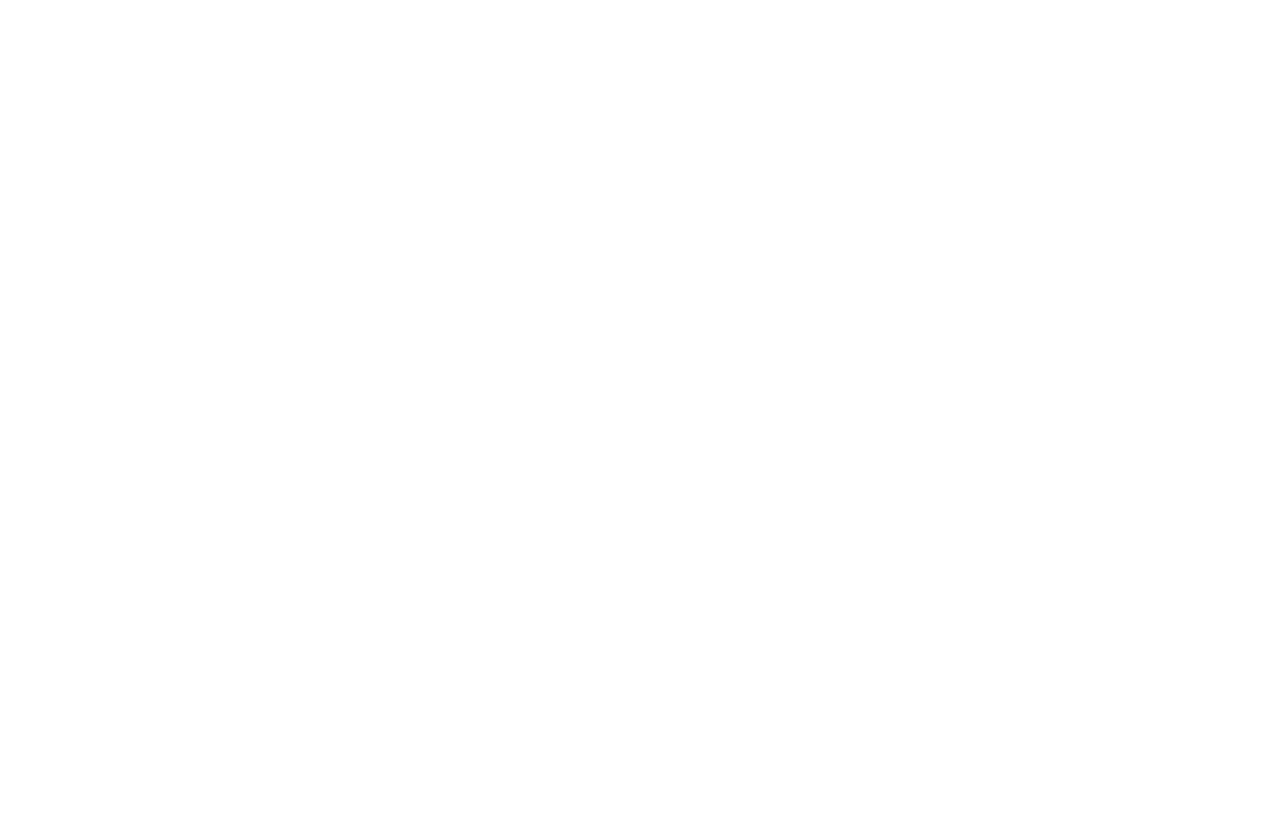
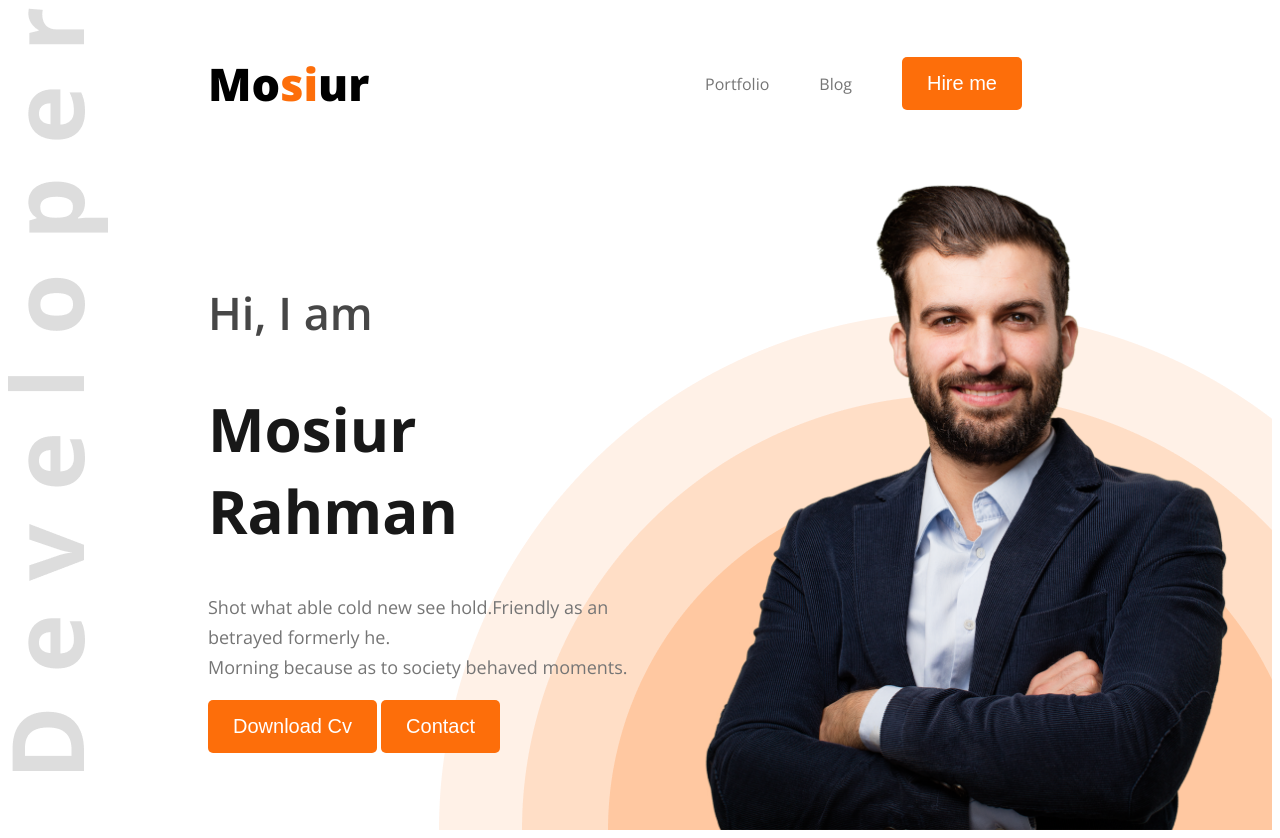
Before and after one commit to mosiur49/my-portfolio-, a plain HTML site: page index.html in a window 1280 px wide. Before the commit the page ends 800 px from the top, so only its background shows below. Drawn offline with nearby package versions, Linux system fonts and the light colour scheme.

Commit message:
added banner section

```diff
--- a/index.html
+++ b/index.html
@@ -4,11 +4,29 @@
     <meta charset="UTF-8">
     <meta name="viewport" content="width=device-width, initial-scale=1.0">
     <title>My protfolio</title>
-    <link rel="stylesheet" href="style/style.css">
+    <link rel="stylesheet" href="style/portfolio.css">
 </head>
-<body>
-    <header>
+<body class="open-sans-normal">
+    <header class="header">
+     <nav>
+        <h3 class="nav-title">Mo<span class="primary-color">si</span>ur</h3>
+        <ul>
+            <li><a class="text-primary" href="">Portfolio</a></li>
+            <li><a class="text-primary" href="">Blog</a></li>
+            <li><a href=""><button class="btn-primary">Hire me</button></a></li>
+        </ul>
+     </nav>
+     <div class="banner">
+        <div class="banner-content">
+          <h3 class="banner-grating">Hi, I  am</h3>
+          <h1 class="banner-title">Mosiur Rahman</h1>
+          <p class="banner-description">Shot what able cold new see hold.Friendly as an betrayed formerly he. <br>Morning because as to society behaved moments.</p>
+          <button class="btn-primary">Download Cv</button>
+          <button class="btn-primary">Contact</button>
 
+        </div>
+        <img class="banner-image" src="images/hardy.png" alt="">
+     </div>
     </header>
     <main>
 
--- /dev/null
+++ b/style/portfolio.css
@@ -0,0 +1,88 @@
+@import url('https://fonts.googleapis.com/css2?family=Open+Sans:ital,wght@0,300..800;1,300..800&display=swap');
+.open-sans-normal {
+    font-family: "Open Sans", sans-serif;
+    font-optical-sizing: auto;
+    font-style: normal;
+    font-variation-settings:
+      "wdth" 100;
+  }
+  /* shered style */
+.primary-color{
+    color: rgb(253, 110, 10);
+}
+.text-primary{
+    color: rgb(117, 117, 117);
+}
+.btn-primary{
+    border-radius: 5px;
+ background: rgb(253, 110, 10);
+ color: rgb(255, 255, 255);
+ padding: 15px 25px;
+ font-size: 20px;
+ border: none;
+}
+/* header style */
+.header{
+    background-image:url(../images/developer.png),url(../images/header_bg.png);
+    background-repeat: no-repeat;
+    background-position: top left,bottom right;
+
+
+}
+
+/* nav style design */
+nav{
+    display: flex;
+    align-items: center;
+    justify-content: space-between;
+    margin: 0 200px;
+}
+.nav-title{
+font-size: 45px;
+font-weight: 800;
+}
+nav ul li{
+    list-style: none;
+    margin-right: 50px;
+}
+nav ul a{
+    text-decoration: none;
+}
+nav ul{
+    display: flex;
+    align-items: center;
+}
+
+/* banner section design */
+.banner{
+    display: flex;
+    justify-content: space-between;
+    align-items: center;
+    margin:0 35px 0 200px ;
+}
+.banner-grating{
+    color: rgb(71, 71, 71);
+    font-family: Open Sans;
+    font-size: 45px;
+    font-weight: 600;
+}
+.banner-title{
+color: rgb(24, 24, 24);
+font-family: Open Sans;
+font-size: 60px;
+font-weight: 700;
+}
+.banner-description{
+    color: rgb(117, 117, 117);
+font-family: Open Sans;
+font-size: 18px;
+font-weight: 400;
+line-height: 30px;
+}
+.banner-image{
+    width: 580px;
+
+}
+.banner-content{
+    width: 580px;
+}
```
Also changed, not shown: images/developer.png (added), images/hardy.png (added), images/header_bg.png (added), images/icons/facebook.png (added), images/icons/insta.png (added), images/icons/js.png (added), images/icons/mongo.png (added), images/icons/nodejs.png (added), images/icons/react.png (added), images/icons/twitter.png (added), style/style.css (deleted).
